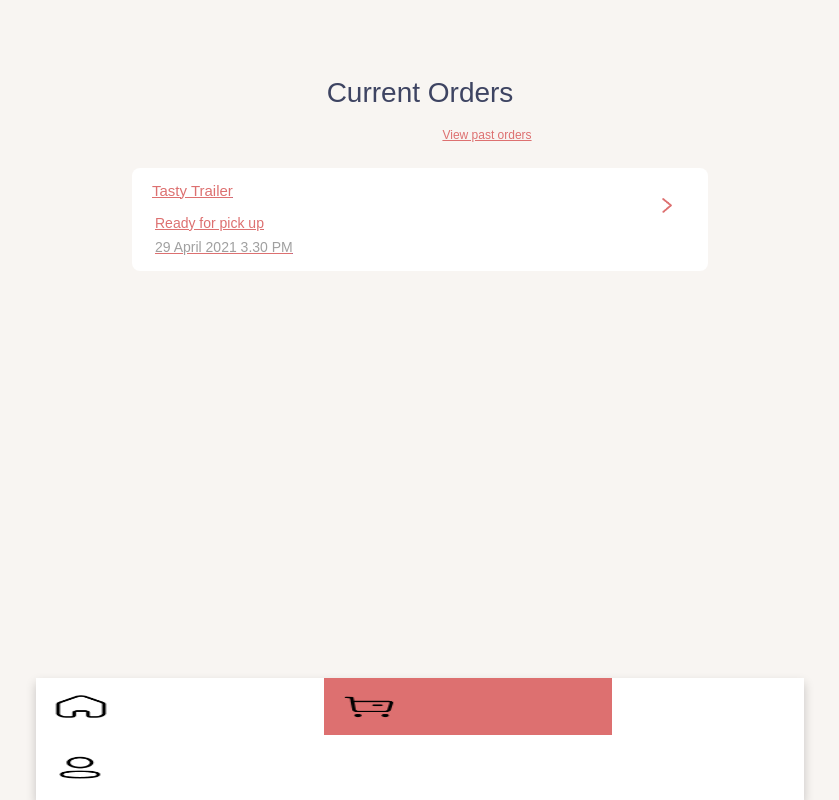
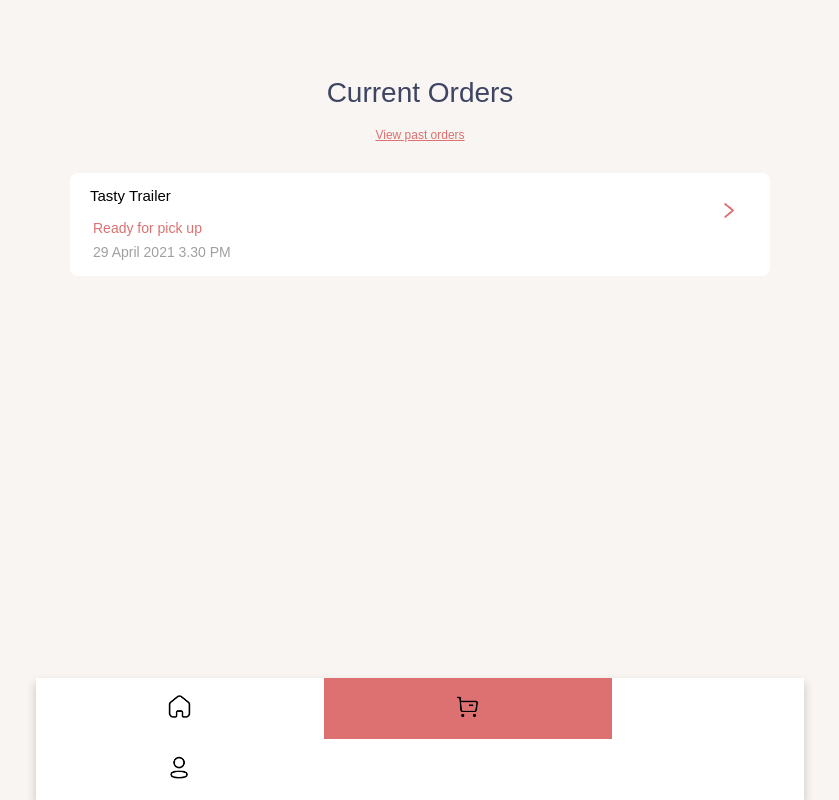
Before and after one commit to techn0mancr/snaccs-in-a-van, a React (Create React App) app in the folder frontend/: page /cart in a window 1280 px wide. Shown: the whole page, without its empty margins (220-1059 px from the left). Built offline with nearby package versions, Linux system fonts and the light colour scheme.

Commit message:
Fixed order status css

```diff
--- a/frontend/src/pages/orderStatus.css
+++ b/frontend/src/pages/orderStatus.css
@@ -4,7 +4,7 @@ body {
     color: #3E4462;
 }
 
-.title {
+.titleOrder {
     width: 75vw;
     margin-top: 5vw;
     margin-left: 12.5vw;
@@ -40,7 +40,7 @@ h2.invoice {
     color: #626262;
 }
 
-.order {
+.orderTime {
     width: 75vw;
     margin-top: 5vw;
     margin-left: 12.5vw;
@@ -55,7 +55,7 @@ p.time {
     font-weight: 400;
 }
 
-button {
+button.cancel {
     text-decoration: underline;
     font-size: 12px;
     font-style: normal;
@@ -77,7 +77,7 @@ h3 {
     font-weight: 400;
 }
 
-img {
+img.status {
     width: 57.6px;
     float: left;
     clear: left;
@@ -94,7 +94,7 @@ img.line {
 }
 
 #status {
-    margin-bottom: 22vw;
+    margin-bottom: 25vw;
 }
 
 .progressImage {
@@ -108,14 +108,14 @@ img.line {
 }
 
 @media screen and (min-width: 768px) { /* for tablet-sized screens */
-    .title {
+    .titleOrder {
         width: 576px;
         margin-left: auto;
         margin-right: auto;
         margin-top: 25px;
     }
 
-    .order {
+    .orderTime {
         width: 576px;
         margin-left: auto;
         margin-right: auto;
@@ -130,7 +130,7 @@ img.line {
         margin-bottom: 180px;
     }
 
-    img {
+    img.status {
         width: 57.6px;
         float: left;
         clear: left;
--- a/frontend/src/pages/orderStatus.tsx
+++ b/frontend/src/pages/orderStatus.tsx
@@ -1,14 +1,14 @@
 import React from "react";
 import './orderStatus.css';
-import leftArrow from './img/leftArrow.png';
-import order from './img/orderStatus/order.png';
-import prepare from './img/orderStatus/prepare.png';
-import ready from './img/orderStatus/ready.png';
-import dashLine from './img/orderStatus/dashLine.png';
+import leftArrow from '../img/leftArrow.png';
+import order from '../img/orderStatus/order.png';
+import prepare from '../img/orderStatus/prepare.png';
+import ready from '../img/orderStatus/ready.png';
+import dashLine from '../img/orderStatus/dashLine.png';
 
 function orderStatus() {
     const head = (
-        <div className="title">
+        <div className="titleOrder">
             <br></br><br></br>
             <input type="image" className="back" alt="back" src={leftArrow}/>
             <h1>Order Status</h1>
@@ -18,22 +18,24 @@ function orderStatus() {
     )
 
     const time = (
-        <div className="order">
+        <div className="orderTime">
             <h4 className="time">Time Elapsed: 5m 30s</h4>
-            <button type="submit" value="edit">Edit or Cancel Order</button>
+            <button className="cancel" type="submit" value="edit">Edit or Cancel Order</button>
         </div>
     )
 
     const status = (
-        <div className="order">
+        <div className="orderTime">
 
             <div className="progressImage">
-                <img src={order} alt="Order"/>
-                <img className="line" src={dashLine} alt="Line"/>
-                <img src={prepare} alt="Prepare"/>
-                <img className="line" id="notReady" src={dashLine} alt="Line"/>
-                <img id="notReady" src={ready} alt="Ready"/>
+                <img className="status" src={order} alt="Order"/>
+                <img className="status line" src={dashLine} alt="Line"/>
+                <img className="status" src={prepare} alt="Prepare"/>
+                <img className="status line" id="notReady" src={dashLine} alt="Line"/>
+                <img className="status" id="notReady" src={ready} alt="Ready"/>
             </div>
+
+            <br />
 
             <div className="progressStatus">
                 <div className="status">
```
